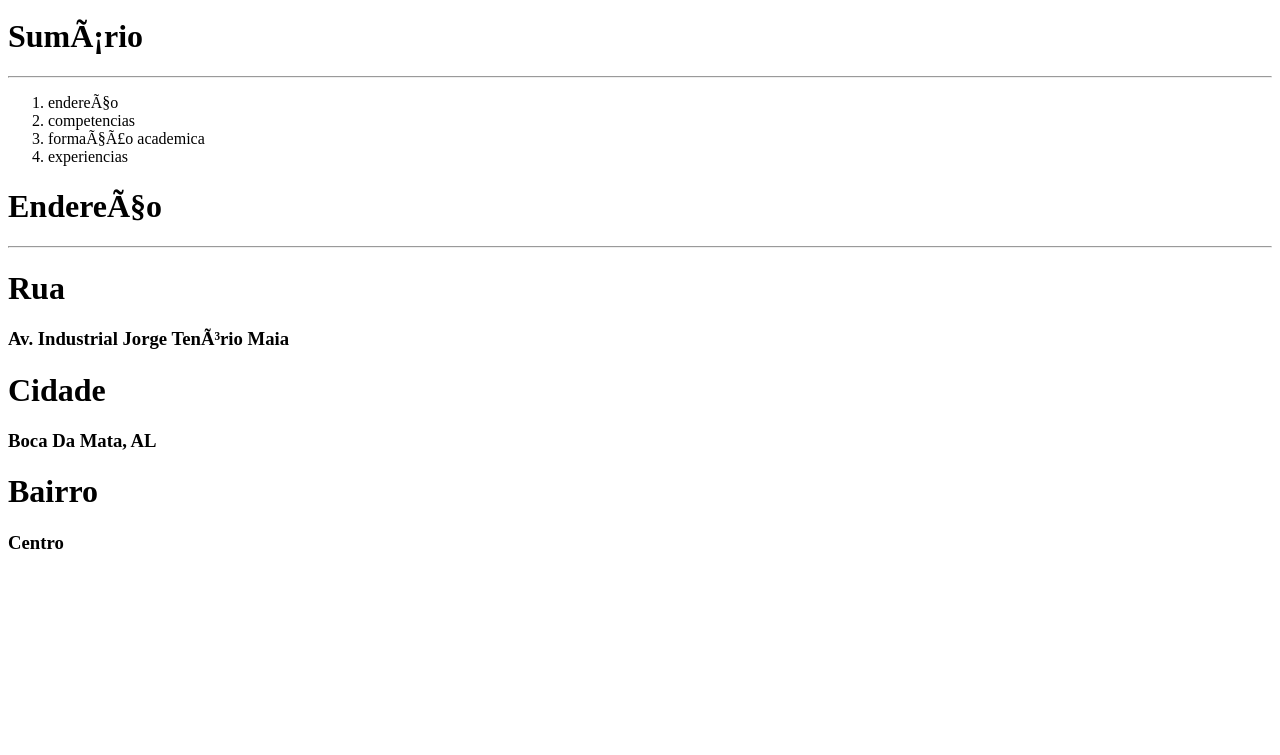
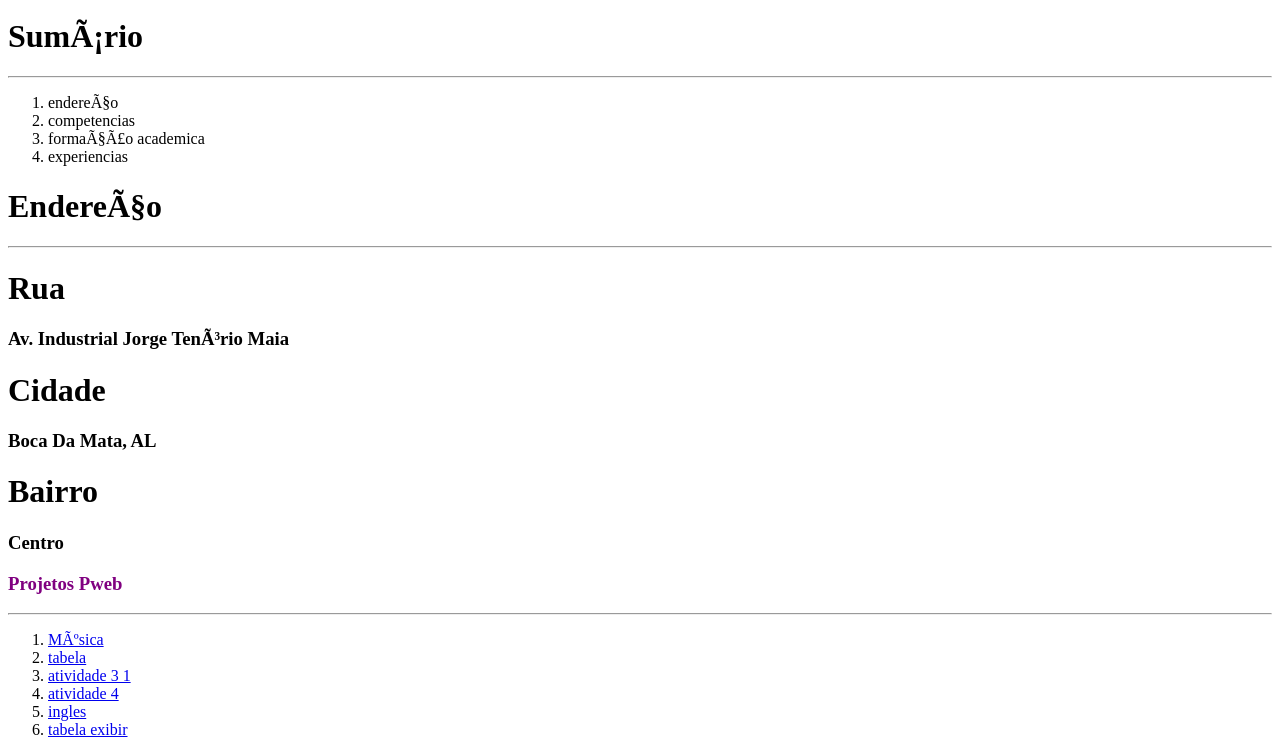
Before and after one commit to samillyif/samillyif.github.io, a plain HTML site: page index.html in a window 1280 px wide. Shown: the part 291-1046 px from the top of the page. Before the commit the page ends 864 px from the top, so only its background shows below. Drawn offline with Linux system fonts and the light colour scheme.

Commit message:
Update index.html

```diff
--- a/index.html
+++ b/index.html
@@ -36,5 +36,19 @@
     <H1> Bairro</H1>
         <h3> Centro</h3>
 
+    <h3 style= "color: purple;"> Projetos Pweb </h3>
+
+<hr>
+
+ <ol>
+    <li><a href="musica.html">Música</a></li>
+    <li><a href="tabela.html">tabela</a></li>
+    <li><a href="atividade3.html"> atividade 3 1</a></li>
+    <li><a href="atividade_q4.html">atividade 4</a></li>
+    <li><a href="ingles.html">ingles</a></li>
+    <li><a href="tabel.html">tabela exibir</a></li>
+
+  </ol>
+
 </body>
 </html>
```
